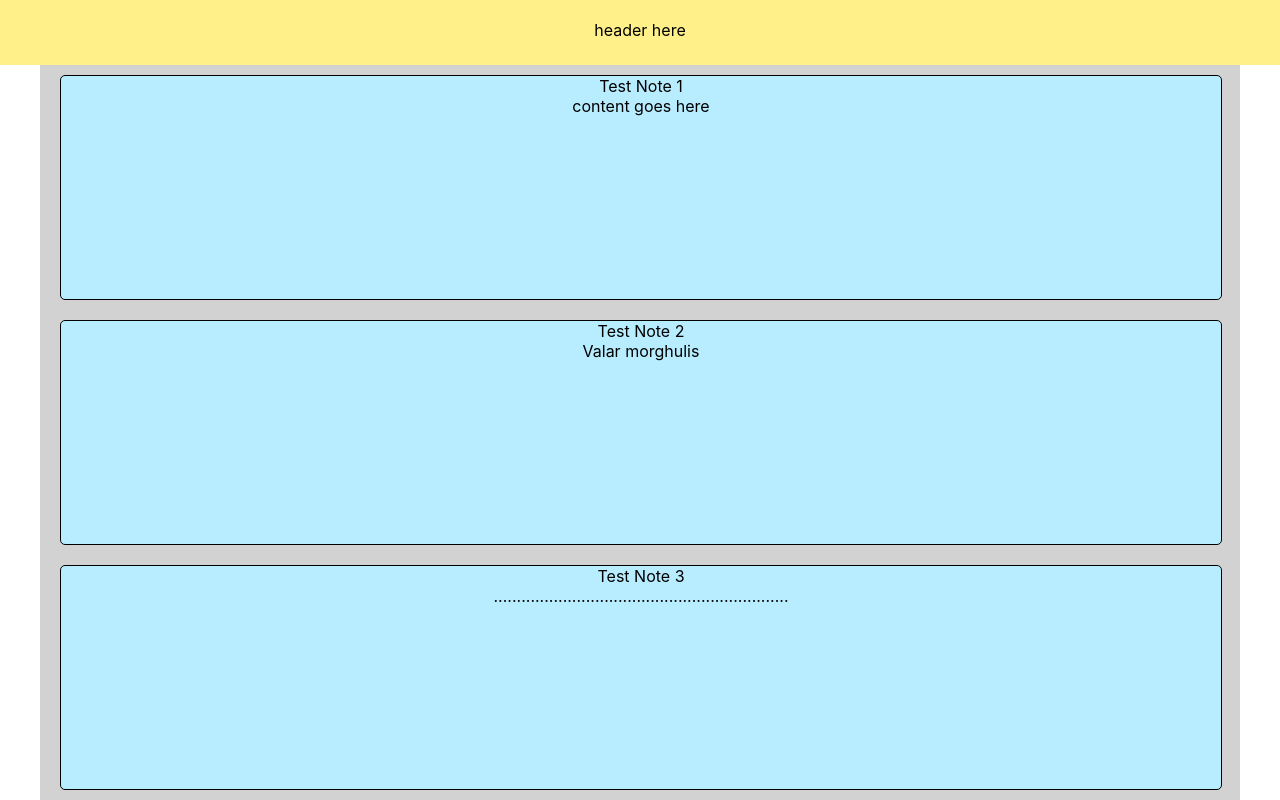
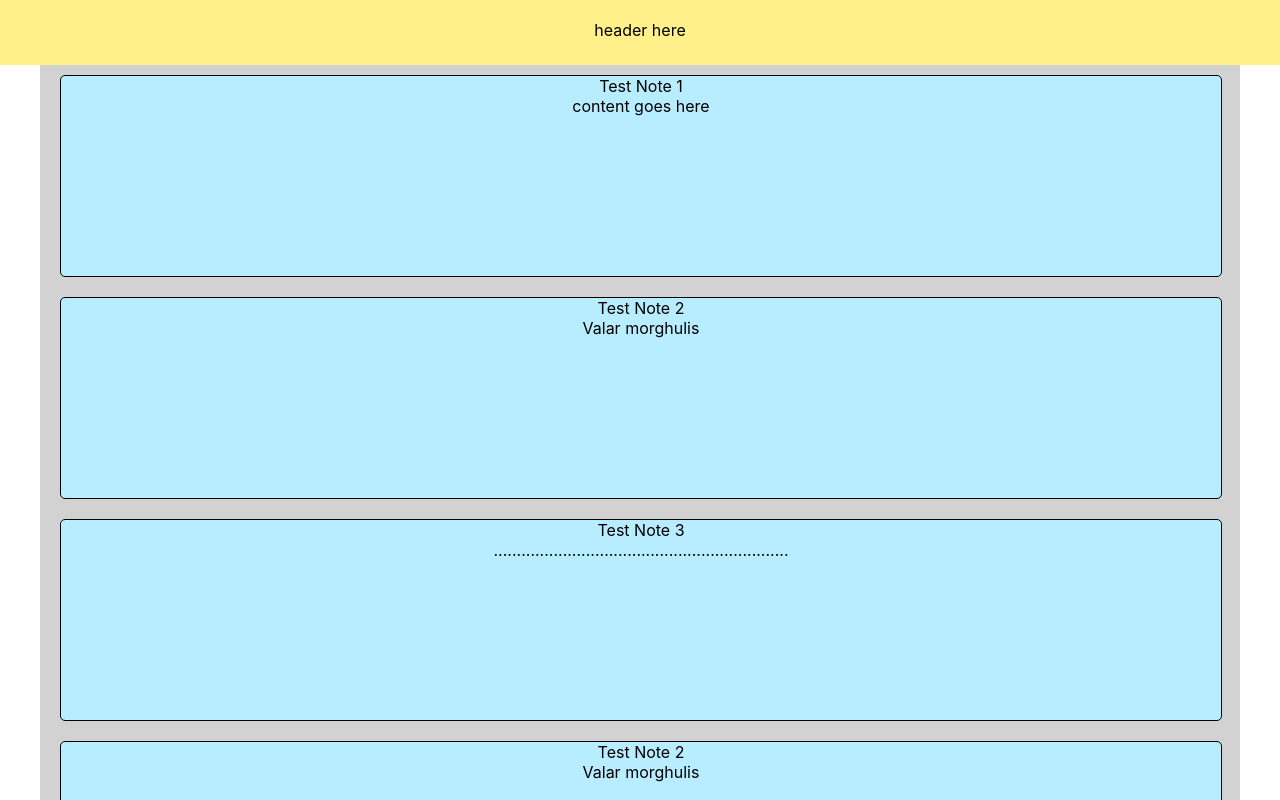
Before and after one commit to erom-dm/NoteManager, a React (Create React App) app: page / in a window 1280 px wide. Built offline with nearby package versions, Linux system fonts and the light colour scheme.

Commit message:
Scroll and reset-button mixins

```diff
--- a/src/component/Notes/NoteItem/note-item.scss
+++ b/src/component/Notes/NoteItem/note-item.scss
@@ -1,5 +1,6 @@
 
 .note-item{
+  min-height: 200px;
   margin: 10px 20px;
   flex: 0 0 calc(100% - 40px);
   background-color: #b8edff;
--- a/src/component/Notes/index.jsx
+++ b/src/component/Notes/index.jsx
@@ -19,6 +19,11 @@ const notes = {
       title: 'Test Note 3',
       content: '................................................................',
     },
+    {
+      id: 587,
+      title: 'Test Note 2',
+      content: 'Valar morghulis',
+    },
   ],
 };
 
--- a/src/component/Notes/notes.scss
+++ b/src/component/Notes/notes.scss
@@ -1,3 +1,4 @@
+@import '../../styles/variables';
 
 .main-area{
   display: flex;
@@ -8,4 +9,8 @@
   padding-top: 65px;
   margin: 0 auto;
   background-color: #d2d2d2;
+  overflow-x: hidden;
+  overflow-y: auto;
 }
+
+@include scrollStyle;
--- /dev/null
+++ b/src/styles/_variables.scss
@@ -0,0 +1,34 @@
+$almost-black: #1C1C1C;
+
+@mixin scrollStyle {
+  ::-webkit-scrollbar {
+    width: 3px;
+    height: 6px;
+  }
+
+  ::-webkit-scrollbar-track-piece {
+    width: 2px;
+    background-color: transparent;
+    border-right: 1px solid white;
+    border-left: 4px solid white;
+  }
+
+  ::-webkit-scrollbar-thumb {
+    background-color: $almost-black;
+    border-radius: 4px;
+  }
+}
+
+@mixin button-reset {
+  padding: 0;
+  color: inherit;
+  font: inherit;
+  font-family: SF UI Text, sans-serif;
+  background-color: transparent;
+  border: none;
+  cursor: pointer;
+
+  &:focus{
+    outline: none;
+  }
+}
```
